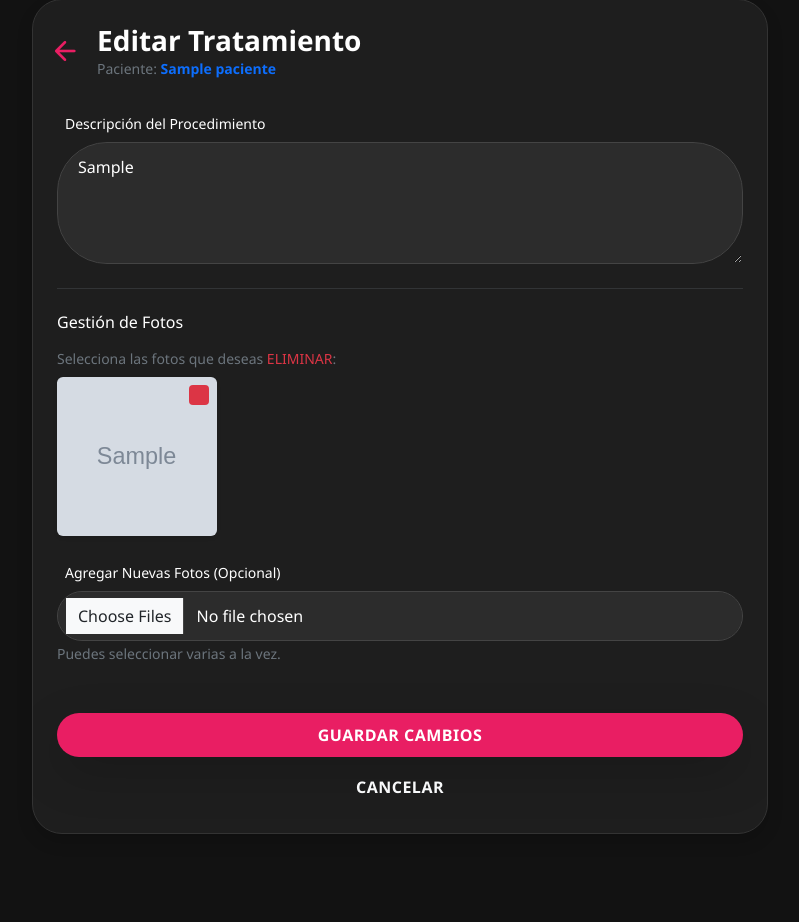
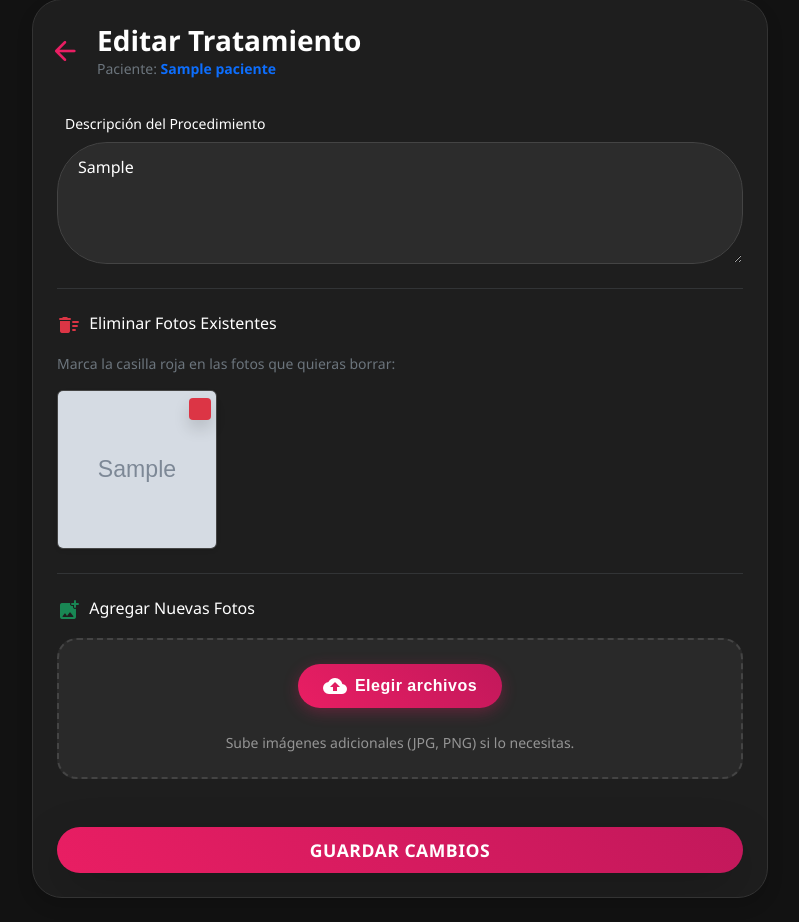
Before and after one commit to eden595/podologia, a Django app: page /tratamiento/editar/1/ in a window 1280 px wide. Shown: the part 127-1049 px from the top of the page, without its empty margins (240-1039 px from the left). Before the commit the page ends 961 px from the top, so only its background shows below. Run offline with Django 5.2, Linux system fonts and the light colour scheme; a user stored in the database is signed in; tables that the repository leaves empty hold one stand-in row (values such as "Sample post"); grey boxes marked "Sample" are stand-in pictures.

Commit message:
Mejorar diseño detalle paciente y galeria

```diff
--- a/podologia_project/pacientes/templates/pacientes/formulario_tratamiento_editar.html
+++ b/podologia_project/pacientes/templates/pacientes/formulario_tratamiento_editar.html
@@ -1,6 +1,46 @@
 {% extends 'pacientes/base.html' %}
 
 {% block content %}
+<style>
+    .upload-container {
+        background-color: rgba(255, 255, 255, 0.05);
+        border: 2px dashed #444;
+        border-radius: 20px;
+        transition: all 0.3s ease;
+    }
+    .upload-container:hover {
+        border-color: #e91e63;
+        background-color: rgba(233, 30, 99, 0.05);
+    }
+    /* Escondemos el input feo */
+    #actual-btn {
+        display: none;
+    }
+    /* Estilo del botón etiqueta */
+    .upload-btn-label {
+        background: linear-gradient(45deg, #e91e63, #c2185b);
+        color: white;
+        padding: 10px 25px;
+        font-family: sans-serif;
+        border-radius: 50px;
+        cursor: pointer;
+        transition: transform 0.2s;
+        box-shadow: 0 4px 15px rgba(233, 30, 99, 0.3);
+        display: inline-flex;
+        align-items: center;
+        font-weight: 600;
+        letter-spacing: 0.5px;
+    }
+    .upload-btn-label:hover {
+        transform: translateY(-2px);
+    }
+    #file-chosen {
+        margin-left: 15px;
+        color: #bbbbbb;
+        font-style: italic;
+    }
+</style>
+
 <div class="row justify-content-center">
     <div class="col-md-8">
         <div class="card card-pro shadow border-0">
@@ -28,43 +68,76 @@
 
                     <hr class="border-secondary my-4">
 
-                    <h6 class="text-white mb-3">Gestión de Fotos</h6>
+                    <h6 class="text-white mb-3">
+                        <span class="material-icons-round align-middle me-1 text-danger">delete_sweep</span>
+                        Eliminar Fotos Existentes
+                    </h6>
 
                     {% if object.fotos_tratamiento.all %}
-                        <p class="text-secondary small mb-2">Selecciona las fotos que deseas <span class="text-danger">ELIMINAR</span>:</p>
+                        <p class="text-secondary small mb-3">Marca la casilla roja en las fotos que quieras borrar:</p>
                         <div class="row g-3 mb-4">
                             {% for foto in object.fotos_tratamiento.all %}
                             <div class="col-4 col-sm-3">
                                 <div class="position-relative">
-                                    <img src="{{ foto.imagen.url }}" class="rounded shadow-sm w-100" style="aspect-ratio: 1/1; object-fit: cover;">
+                                    <img src="{{ foto.imagen.url }}" class="rounded shadow-sm w-100" style="aspect-ratio: 1/1; object-fit: cover; border: 1px solid #444;">
                                     <div class="form-check position-absolute top-0 end-0 m-1">
-                                        <input class="form-check-input bg-danger border-0" type="checkbox" name="borrar_foto_{{ foto.id }}" style="cursor: pointer; width: 20px; height: 20px;">
+                                        <input class="form-check-input bg-danger border-0 shadow" type="checkbox" name="borrar_foto_{{ foto.id }}" style="cursor: pointer; width: 22px; height: 22px;">
                                     </div>
                                 </div>
                             </div>
                             {% endfor %}
                         </div>
                     {% else %}
-                        <p class="text-white-50 small fst-italic">No hay fotos adicionales en este registro.</p>
+                        <p class="text-white-50 small fst-italic mb-4">No hay fotos adicionales en este registro.</p>
                     {% endif %}
 
-                    <div class="mb-4">
-                        <label class="text-white form-label small ms-2">Agregar Nuevas Fotos (Opcional)</label>
-                        <input type="file" name="nuevas_fotos_extra" multiple class="form-control">
-                        <small class="text-secondary">Puedes seleccionar varias a la vez.</small>
+                    <hr class="border-secondary my-4">
+
+                    <h6 class="text-white mb-3">
+                        <span class="material-icons-round align-middle me-1 text-success">add_photo_alternate</span>
+                        Agregar Nuevas Fotos
+                    </h6>
+
+                    <div class="upload-container p-4 mb-4 text-center">
+                        <input type="file" id="actual-btn" name="nuevas_fotos_extra" multiple accept="image/*">
+
+                        <label for="actual-btn" class="upload-btn-label mb-2">
+                            <span class="material-icons-round me-2">cloud_upload</span>
+                            Elegir archivos
+                        </label>
+
+                        <div id="preview-container" class="mt-2 d-none">
+                             <span class="material-icons-round align-middle text-success" style="font-size: 18px;">check_circle</span>
+                             <span id="file-chosen">Ningún archivo seleccionado</span>
+                        </div>
+
+                        <p class="text-white-50 small mb-0 mt-3">Sube imágenes adicionales (JPG, PNG) si lo necesitas.</p>
                     </div>
 
                     <div class="d-grid gap-2 mt-5">
-                        <button type="submit" class="btn btn-primary btn-oval-pro shadow-lg" style="background: #e91e63; border: none;">
+                        <button type="submit" class="btn btn-primary btn-oval-pro shadow-lg py-3" style="background: linear-gradient(45deg, #e91e63, #c2185b); border: none; font-size: 1.1rem;">
                             GUARDAR CAMBIOS
                         </button>
-                        <a href="{% url 'detalle_paciente' object.paciente.pk %}" class="btn btn-outline-light btn-oval-pro border-0">
-                            Cancelar
-                        </a>
                     </div>
                 </form>
             </div>
         </div>
     </div>
 </div>
+
+<script>
+    const actualBtn = document.getElementById('actual-btn');
+    const fileChosen = document.getElementById('file-chosen');
+    const previewContainer = document.getElementById('preview-container');
+
+    actualBtn.addEventListener('change', function(){
+        if (this.files.length > 0) {
+            fileChosen.textContent = this.files.length + " archivo(s) nuevo(s)";
+            previewContainer.classList.remove('d-none');
+        } else {
+            fileChosen.textContent = "Ningún archivo seleccionado";
+            previewContainer.classList.add('d-none');
+        }
+    });
+</script>
 {% endblock %}
```
